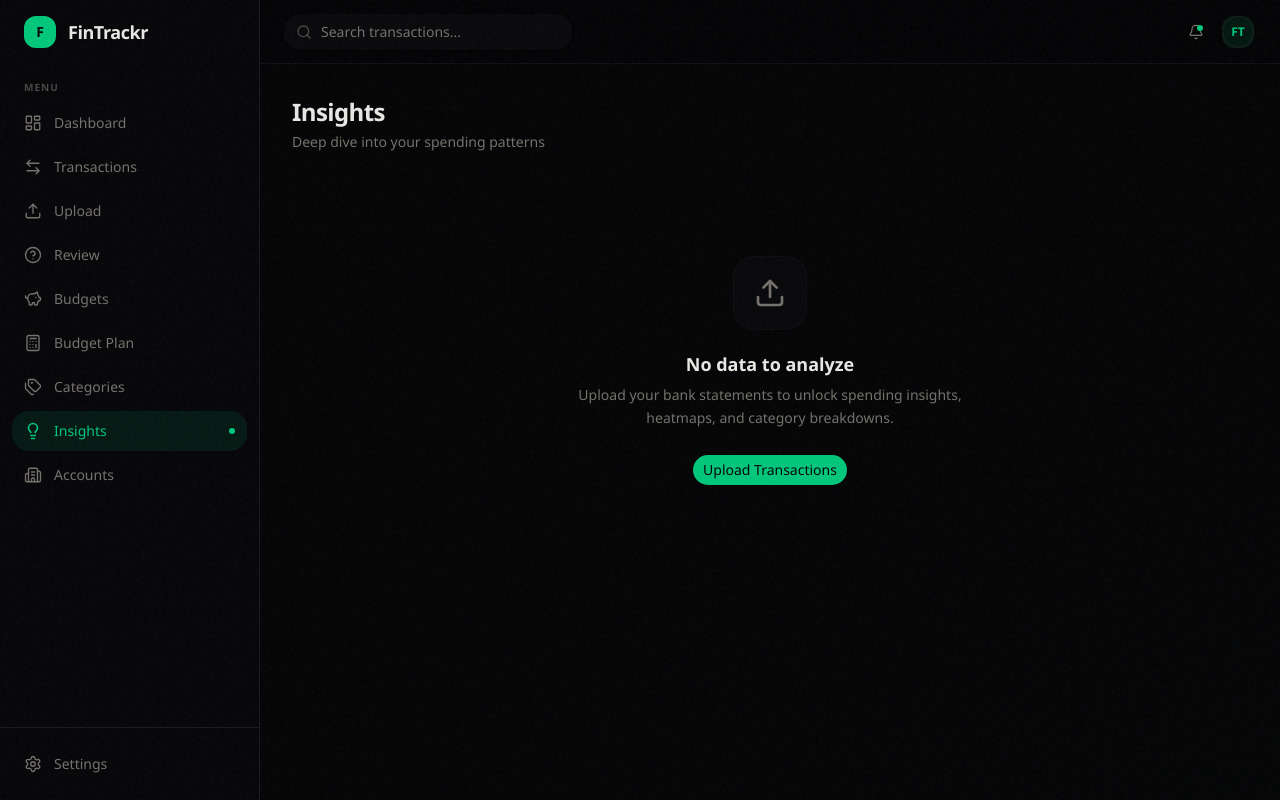
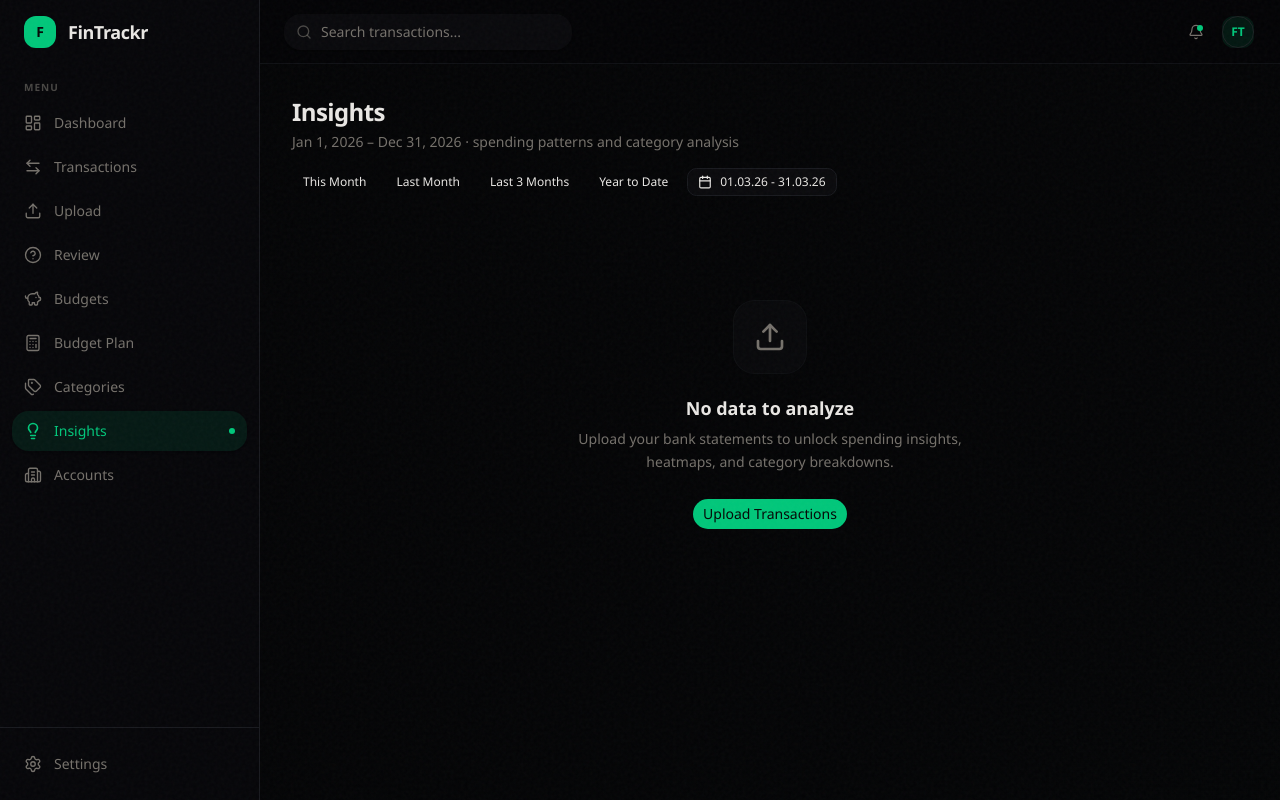
Before and after one commit to mx-town/Fintrackr, a Next.js app: page /insights in a window 1280 px wide. Built offline with nearby package versions, Linux system fonts and the light colour scheme; no server answers; the database is empty.

Commit message:
feat(insights): period control via from/to query params

```diff
--- a/src/app/(dashboard)/insights/page.tsx
+++ b/src/app/(dashboard)/insights/page.tsx
@@ -2,40 +2,56 @@ import { EmptyState } from "@/components/shared/empty-state";
 import { SpendingCalendar } from "@/components/charts/calendar-heatmap";
 import { SpendingTreemap } from "@/components/charts/treemap";
 import { CategorySunburst } from "@/components/charts/sunburst";
-import { Lightbulb, Upload } from "lucide-react";
+import { DateRangePicker } from "@/components/shared/date-range-picker";
+import { Upload } from "lucide-react";
 import { getCalendarData, getCategoryHierarchy } from "@/actions/insights";
 import { ensureDb, DEFAULT_USER_ID } from "@/lib/db/init";
+import { parseDateParam } from "@/lib/date-params";
 import { startOfYear, endOfYear, format } from "date-fns";
 
 export const dynamic = "force-dynamic";
 
-export default async function InsightsPage() {
+export default async function InsightsPage({
+  searchParams,
+}: {
+  searchParams: Promise<{ from?: string; to?: string }>;
+}) {
   await ensureDb();
 
+  const params = await searchParams;
   const now = new Date();
-  const year = now.getFullYear();
-  const yearStart = startOfYear(now);
-  const yearEnd = endOfYear(now);
+  const startDate = parseDateParam(params.from) ?? startOfYear(now);
+  const endDate = parseDateParam(params.to) ?? endOfYear(now);
+
+  // The calendar is inherently year-based: show the year containing endDate.
+  const calendarYear = endDate.getFullYear();
+  const calendarFrom = startOfYear(endDate);
+  const calendarTo = endOfYear(endDate);
 
   const [calendarData, hierarchy] = await Promise.all([
-    getCalendarData(DEFAULT_USER_ID, year),
-    getCategoryHierarchy(DEFAULT_USER_ID, yearStart, yearEnd),
+    getCalendarData(DEFAULT_USER_ID, calendarYear),
+    getCategoryHierarchy(DEFAULT_USER_ID, startDate, endDate),
   ]);
 
   const hasData =
     calendarData.length > 0 ||
     (hierarchy.treemapData.children && hierarchy.treemapData.children.length > 0);
 
+  const periodLabel = `${format(startDate, "MMM d, yyyy")} – ${format(endDate, "MMM d, yyyy")}`;
+
   if (!hasData) {
     return (
       <div className="space-y-6 p-6 lg:p-8">
+        <div className="flex items-center justify-between gap-4 flex-wrap">
           <div>
             <h1 className="font-heading text-2xl font-bold tracking-tight">
               Insights
             </h1>
             <p className="mt-1 text-sm text-muted-foreground">
-            Deep dive into your spending patterns
+              {periodLabel} · spending patterns and category analysis
             </p>
+          </div>
+          <DateRangePicker />
         </div>
         <EmptyState
           icon={<Upload className="h-8 w-8 text-muted-foreground" />}
@@ -50,20 +66,23 @@ export default async function InsightsPage() {
 
   return (
     <div className="space-y-6 p-6 lg:p-8 chart-stagger">
+      <div className="flex items-center justify-between gap-4 flex-wrap">
         <div>
           <h1 className="font-heading text-2xl font-bold tracking-tight">
             Insights
           </h1>
           <p className="mt-1 text-sm text-muted-foreground">
-          {year} spending patterns and category analysis
+            {periodLabel} · spending patterns and category analysis
           </p>
+        </div>
+        <DateRangePicker />
       </div>
 
       {/* Full-year calendar heatmap */}
       <SpendingCalendar
         data={calendarData}
-        from={format(yearStart, "yyyy-MM-dd")}
-        to={format(yearEnd, "yyyy-MM-dd")}
+        from={format(calendarFrom, "yyyy-MM-dd")}
+        to={format(calendarTo, "yyyy-MM-dd")}
       />
 
       {/* Treemap + Sunburst side by side */}
```
Lines whose indentation alone changed are shown as unchanged.
